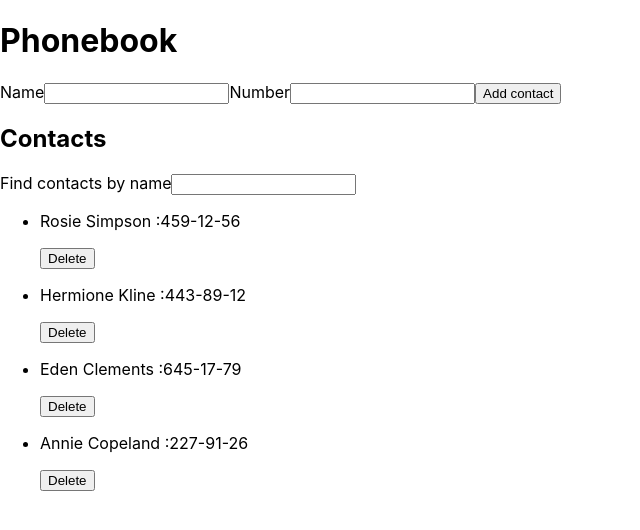
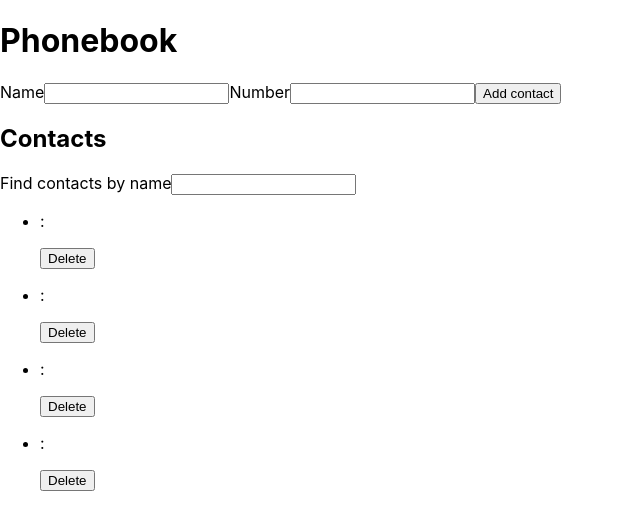
Before and after one commit to VadimKorobec/goit-react-hw-02-phonebook, a React (Create React App) app: page / in a window 1280 px wide. Shown: the top 530 px of the page, without its empty margins (0-640 px from the left). Built offline with nearby package versions, Linux system fonts and the light colour scheme.

Commit message:
Update ContactList.js

```diff
--- a/src/components/ContactsList/ContactList.js
+++ b/src/components/ContactsList/ContactList.js
@@ -1,13 +1,23 @@
+import PropTypes from 'prop-types';
 import { ContactItem } from 'components/ContactItem/ContactItem';
 
 export const ContactsList = ({ contacts, onDelete }) => {
   return (
     <ul>
-      {contacts.map((contact, idx) => (
-        <li key={idx}>
-          <ContactItem contact={contact} onDelete={onDelete} />
+      {contacts.map(({ id, name, number }) => (
+        <li key={id}>
+          <ContactItem contact={(name, number)} onDelete={onDelete} />
         </li>
       ))}
     </ul>
   );
 };
+
+ContactsList.propTypes = {
+  contacts: PropTypes.arrayOf(
+    PropTypes.shape({
+      idx: PropTypes.string.isRequired,
+    })
+  ),
+  onDelete: PropTypes.func.isRequired,
+};
```
